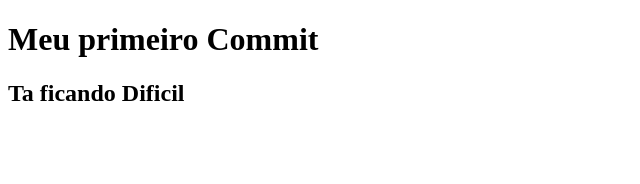
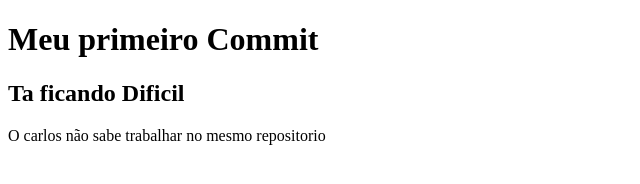
Before and after one commit to MichelLobo34/teste_git_michel, a plain HTML site: page index.html in a window 1280 px wide. Shown: the whole page, without its empty margins (0-640 px from the left). Drawn offline with Linux system fonts and the light colour scheme.

Commit message:
Meu colega é complicado

```diff
--- a/index.html
+++ b/index.html
@@ -7,7 +7,7 @@
 </head>
 <body>
     <h1>Meu primeiro Commit</h1>
-
     <h2>Ta ficando Dificil</h2>
+    <p>O carlos não sabe trabalhar no mesmo repositorio</p>
 </body>
 </html>
```
